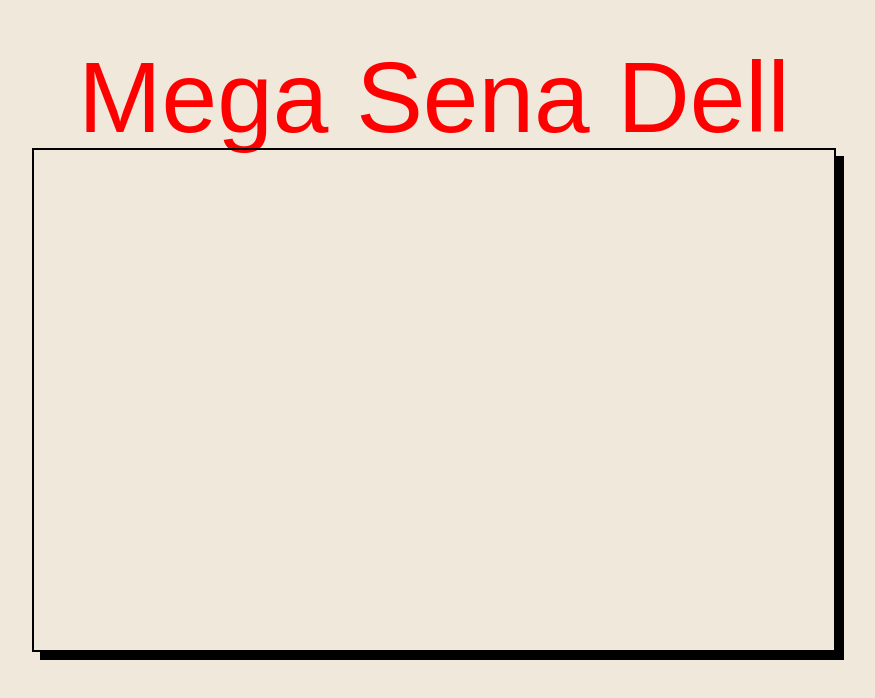
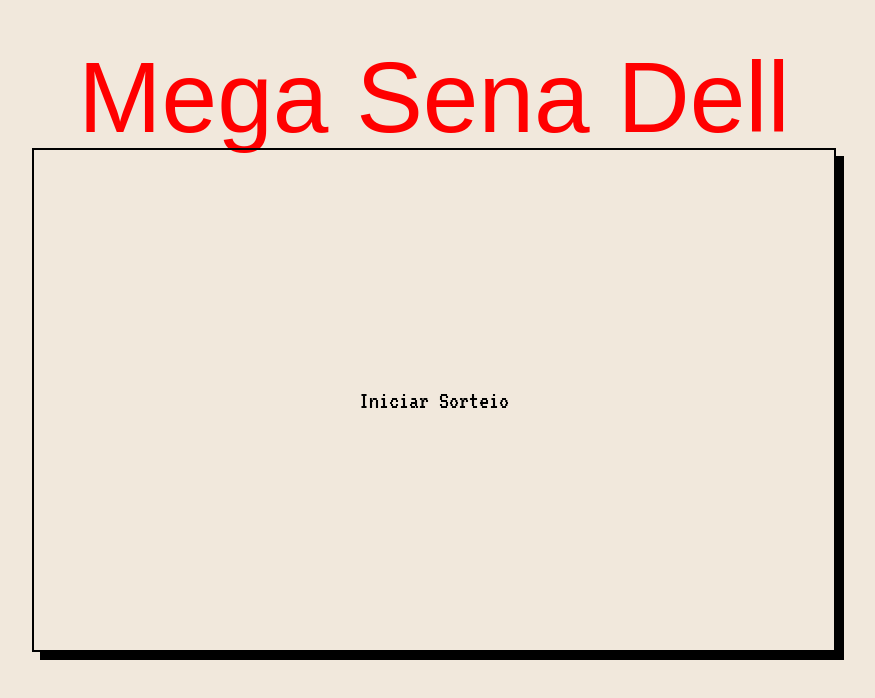
Before and after one commit to EnzoMN26/mega-sena-dell, a React (Vite) app: page /sorteio in a window 1280 px wide. Shown: the top 698 px of the page, without its empty margins (206-1081 px from the left). Built offline with nearby package versions, Linux system fonts and the light colour scheme; a web font is replaced by a local one.

Commit message:
logica do sorteio feita, falta terminar a tela de resultado

```diff
--- a/index.html
+++ b/index.html
@@ -2,9 +2,9 @@
 <html lang="en">
   <head>
     <meta charset="UTF-8" />
-    <link rel="icon" type="image/svg+xml" href="/vite.svg" />
+    <link rel="icon" type="image" href="/dellicon.png" />
     <meta name="viewport" content="width=device-width, initial-scale=1.0" />
-    <title>Vite + React + TS</title>
+    <title>Mega Sena Dell</title>
     <link href="https://fonts.cdnfonts.com/css/nabla" rel="stylesheet">
     <link rel="preconnect" href="https://fonts.googleapis.com">
     <link rel="preconnect" href="https://fonts.gstatic.com" crossorigin>
--- a/src/components/Aposta.tsx
+++ b/src/components/Aposta.tsx
@@ -6,11 +6,12 @@ import { usuariosState, contadorIdAposta } from "../resources/recoil";
 
 const Aposta: React.FC = (props: any) => {
     const location = useLocation();
-    const { id, nome, cpf } = location.state;
-    const [usuarios, setUsuarios] = useRecoilState(usuariosState);
-    const [idAposta, setIdAposta] = useRecoilState(contadorIdAposta);
-    const [aposta, setAposta] = useState<number[]>([]);
+    const { id, nome, cpf } = location.state; //dados recebidos do componente de registro
+    const [usuarios, setUsuarios] = useRecoilState(usuariosState); //dados dos usuarios existentes
+    const [idAposta, setIdAposta] = useRecoilState(contadorIdAposta); //id global das apostas
+    const [aposta, setAposta] = useState<number[]>([]); //aposta sendo executada
 
+    //adiciona um numero na aposta atual, caso esse numero ja esteja ele é removido
     function adiciona(x : number) : void {
         if(aposta.includes(x)){
             setAposta(aposta.filter(e => e != x))
@@ -20,6 +21,7 @@ const Aposta: React.FC = (props: any) => {
         }
     }
 
+    //faz a atribuição da aposta à pessoa
     function confirmAposta(){
         if(aposta.length == 5){
             var pessoaAux = usuarios.find(e => e.id == id);
@@ -30,8 +32,22 @@ const Aposta: React.FC = (props: any) => {
                 setUsuarios([ ...usuarios, {id: id, nome: nome, cpf: cpf, aposta: [{id: idAposta, numeros: aposta}]} ]);
             }
             setIdAposta(idAposta+1);
+            setAposta([])
         }
     }
+
+    //gera os numeros aleatorios para completar a aposta
+    function surpresinha(){
+        var apostaTemp = aposta.map(e => e);
+        while(apostaTemp.length < 5){
+            const num = Math.floor(Math.random() * 50) + 1
+            if(!apostaTemp.includes(num)){
+                apostaTemp.push(num)
+            }
+        }
+        setAposta(apostaTemp);
+    }
+
     // var pessoaAux = usuarios.find(e => e.cpf == cpf);
     // if(pessoaAux != undefined){
     //     return pessoaAux;
@@ -104,7 +120,7 @@ const Aposta: React.FC = (props: any) => {
         </div>
         <div id={styles.footer}>
             <Link id={styles.voltar} to="/">Voltar</Link>
-            <button id={styles.surpresinha}>SURPRESINHA</button>
+            <button onClick={() => surpresinha()} id={styles.surpresinha}>SURPRESINHA</button>
             <div id={styles.rightButtons}>
             <button onClick={() => confirmAposta()} className={styles.botao}>Confirmar Aposta</button>
             {aposta.length == 5?
--- a/src/components/Registro.tsx
+++ b/src/components/Registro.tsx
@@ -5,13 +5,15 @@ import {usuariosState, contadorId} from "../resources/recoil";
 import { useEffect, useRef, useState } from "react";
 
 const Registro: React.FC = () => {
-    const [usuarios, setUsuarios] = useRecoilState(usuariosState);
-    const [idGlobal, setIdGlobal] = useRecoilState(contadorId);
-    const [nome, setNome] = useState("");
-    const [cpf, setCpf] = useState("");
-    const id = useRef(0);
-    const [validacao, setValidacao] = useState(false);
+    const [usuarios, setUsuarios] = useRecoilState(usuariosState); //dados dos usuarios existentes
+    const [idGlobal, setIdGlobal] = useRecoilState(contadorId); //id global de usuarios
+    const [nome, setNome] = useState(""); //nome do usuario se cadastrando
+    const [cpf, setCpf] = useState(""); //cpf do usuario se cadastrando
+    const id = useRef(0); //id do usuario se cadastrando
+    const [validacao, setValidacao] = useState(false); //booleano para verificar a validação dos campos de registro
 
+    //caso o cpf utilizado ja esteja mapeado a alguma pessoa, ele encontra e passa o id da pessoa ja existente para o proximo componente.
+    //caso contrário ele passa um novo id ainda não utilizado
     const setPessoa = () => {
         var pessoa = usuarios.find(e => e.cpf == cpf);
         if(pessoa != undefined){
@@ -23,6 +25,7 @@ const Registro: React.FC = () => {
         }
     }
 
+    //realiza a validação da pessoa quando os componentes estão ambos preenchidos
     useEffect(() => {
         if(nome != "" && cpf.length == 11){
             setValidacao(true);
--- a/src/components/Sorteio.tsx
+++ b/src/components/Sorteio.tsx
@@ -1,9 +1,125 @@
 import { Link } from "react-router-dom";
 import styles from "../styles/Sorteio.module.css"
+import { useRecoilState } from "recoil";
+import { Aposta, Pessoa, usuariosState } from "../resources/recoil";
+import { useEffect, useState } from "react";
+
+const pessoasTeste = [{
+    id: 2020,
+    nome: "Enzo",
+    cpf: "02304950321",
+    aposta: [{id: 2323, numeros: [1,2,3,4,5]}, {id: 2325, numeros: [1,2,7,5,8]}]
+},
+{
+    id: 2021,
+    nome: "Renata",
+    cpf: "02354950321",
+    aposta: [{id: 2323, numeros: [1,2,3,4,5]}]
+}]
 
 const Sorteio: React.FC = () => {
-    return(
-       <></>
+    const [usuarios, setUsuarios] = useRecoilState(usuariosState); //dados dos usuarios existentes
+    const [loader, setLoader] = useState(false); //boolean para controlar o aparecimento do loader. (que serve apenas como um toque visual)
+    const [iniciar, setIniciar] = useState(true); //boolean para controlar o aparecimento do botao de iniciar sorteio.
+    const [numGanhador, setNumGanhador] = useState<number[]>([]); //resultado do sorteio
+    const [ganhadores, setGanhadores] = useState<Pessoa[]>([]);
+
+    //compara dois arrays, vendo se o primeiro possui pelo menos 5 elementos iguais ao segundo
+    function comparaApostas(a: number[], b: number[]): boolean {
+        var count: number = 0;
+        b.forEach(element => {
+            a.includes(element) ? count++ : null
+        });
+        count == 5 ? console.log(a, b) : console.log();
+        return count == 5 ? true : false;
+    }
+
+    //executa o sorteio
+    function realizarSorteio() {
+
+        setLoader(true);
+
+        var ganhadoresAux: Pessoa[] = [];
+        var numGanhadorTemp: number[] = [];
+
+        //sorteia 4 numeros antes de entrar no while responsavel por realizar o sorteio 25 vezes
+        while (numGanhadorTemp.length < 4) {
+            const num = Math.floor(Math.random() * 50) + 1
+            if (!numGanhadorTemp.includes(num)) {
+                numGanhadorTemp.push(num)
+            }
+        }
+
+        var counter: number = 0;
+
+        //realiza o sorteio dos numeros enquanto confere os vencedores, acaba depois de 25 tentativas ou depois de um vencedor
+        while (ganhadoresAux.length < 1 && counter <= 25) {
+            var num = 0;
+            do {
+                num = Math.floor(Math.random() * 50) + 1
+            }
+            while (numGanhadorTemp.includes(num))
+
+            numGanhadorTemp.push(num);
+
+            setNumGanhador(numGanhadorTemp);
+
+            //filtra pelas pessoas que acertaram alguma aposta
+            usuarios.forEach(user => {
+                var apostas: Aposta[] = user.aposta.filter(aposta => comparaApostas(aposta.numeros, numGanhadorTemp))
+                if (apostas.length > 0) {
+                    ganhadoresAux.push(
+                        {
+                            id: user.id,
+                            nome: user.nome,
+                            cpf: user.cpf,
+                            aposta: apostas
+                        })
+                }
+            })
+            setGanhadores(ganhadoresAux);
+            counter++;
+            console.log(numGanhadorTemp)
+        }
+
+        //desliga o simbolo de carregando depois de 1 segundo
+        setTimeout(() => {
+            setIniciar(false)
+        }, 1000);
+    }
+
+    return (
+        <div id={styles.sorteio}>
+            {iniciar ? loader ?
+                <>
+                    <div id={styles.sorteando}>Sorteando</div>
+                    <div id={styles.loader}></div>
+                </> :
+                <>
+                    <button className={styles.botao} onClick={() => realizarSorteio()}>Iniciar Sorteio</button>
+                </> :
+                <div id={styles.resultado}>
+                    <div id={styles.resultadoHeader}>
+                        <div>Numeros sorteados</div>
+                        <div>{numGanhador.map(e => <span className={styles.numResultado}>{e}  </span>)}</div>
+                    </div>
+                    <table id={styles.table}>
+                        <tbody id={styles.tableBody}>
+                            {pessoasTeste.map((ganhador) => {
+                                return (
+                                    <tr key={ganhador.id}>
+                                        <td>{ganhador.nome}</td>
+                                        <td>{ganhador.cpf}</td>
+                                        <td>{ganhador.aposta[0].id}</td>
+                                    </tr>
+                                )
+                            })
+                            }
+                        </tbody>
+                    </table>
+                </div>
+            }
+        </div>
     )
 }
 
--- a/src/resources/recoil.tsx
+++ b/src/resources/recoil.tsx
@@ -1,12 +1,12 @@
 import { useState } from "react";
 import { atom, selector } from "recoil";
 
-type Aposta = {
+export type Aposta = {
     id: number;
     numeros: number[];
 }
 
-type Pessoa = {
+export type Pessoa = {
     id: number;
     nome: string;
     cpf: string;
--- /dev/null
+++ b/src/styles/Sorteio.module.css
@@ -0,0 +1,61 @@
+#sorteio{
+    height: 100%;
+    width: 100%;
+    display: flex;
+    flex-direction: column;
+    justify-content: center;
+    align-items: center;
+    font-size: 20px;
+    font-family: "VT323", monospace;
+}
+
+#sorteando{
+    font-size: 25px;
+}
+
+.botao{
+    background: none;
+    background-color: none;
+    border: none;
+    font-size: 25px;
+    font-family: "VT323", monospace;
+    cursor: pointer;
+    transition: 0.3s;
+}
+
+.botao:hover{
+    color: red;
+}
+
+#loader {
+    margin-top: 10px;
+    border: 16px solid #F1E8DC; /* Light grey */
+    border-top: 16px solid black; /* Blue */
+    border-radius: 50%;
+    width: 60px;
+    height: 60px;
+    animation: spin 1s linear infinite;
+}
+
+@keyframes spin {
+0% { transform: rotate(0deg); }
+100% { transform: rotate(360deg); }
+}
+
+#resultado{
+    display: flex;
+    flex-direction: column;
+    width: 100%;
+    height: 100%;
+    align-items: center;
+    font-size: 22px;
+    padding-top: 2vh;
+}
+
+.numResultado{
+    color: red;
+}
+
+#table{
+    margin-top: 2vh;
+}
```
Also changed, not shown: dellicon.png (added).
